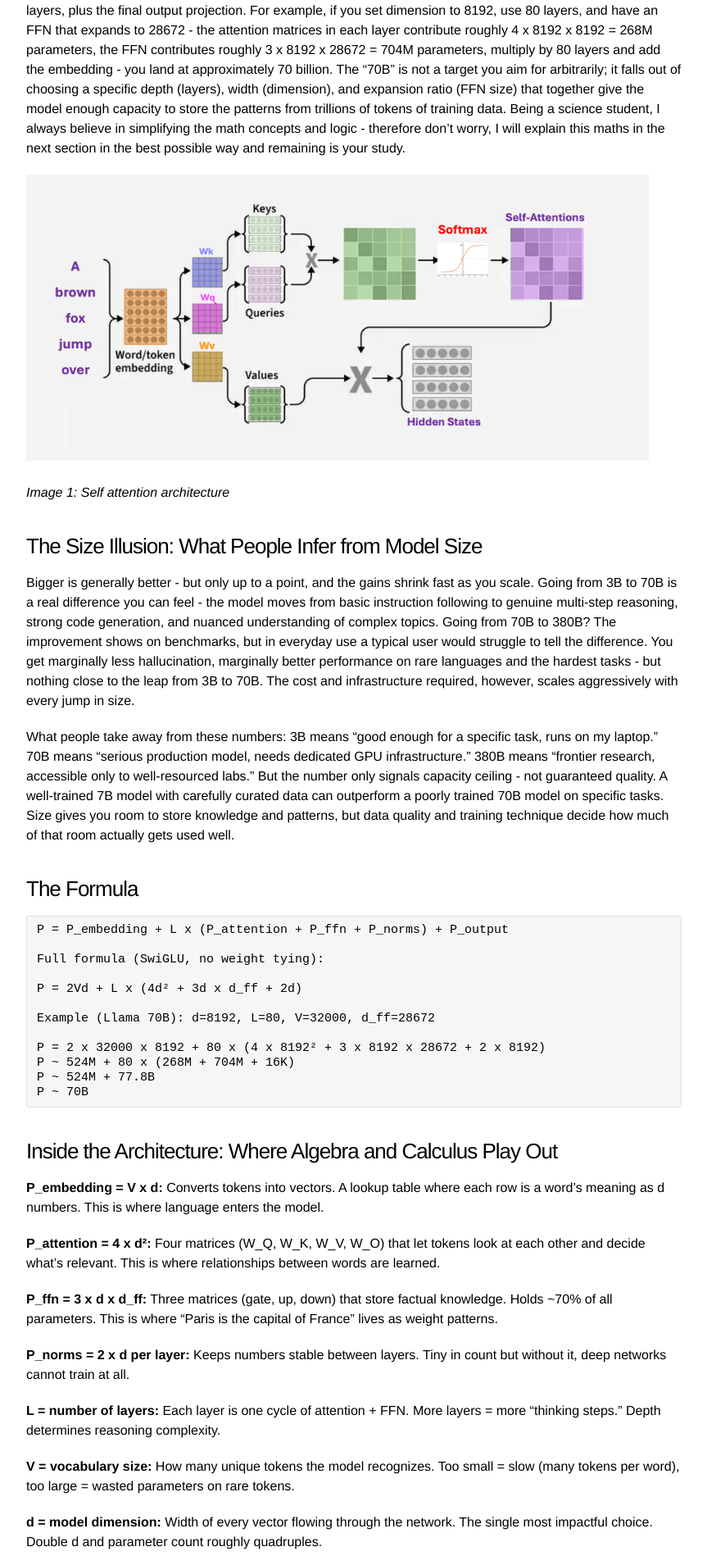
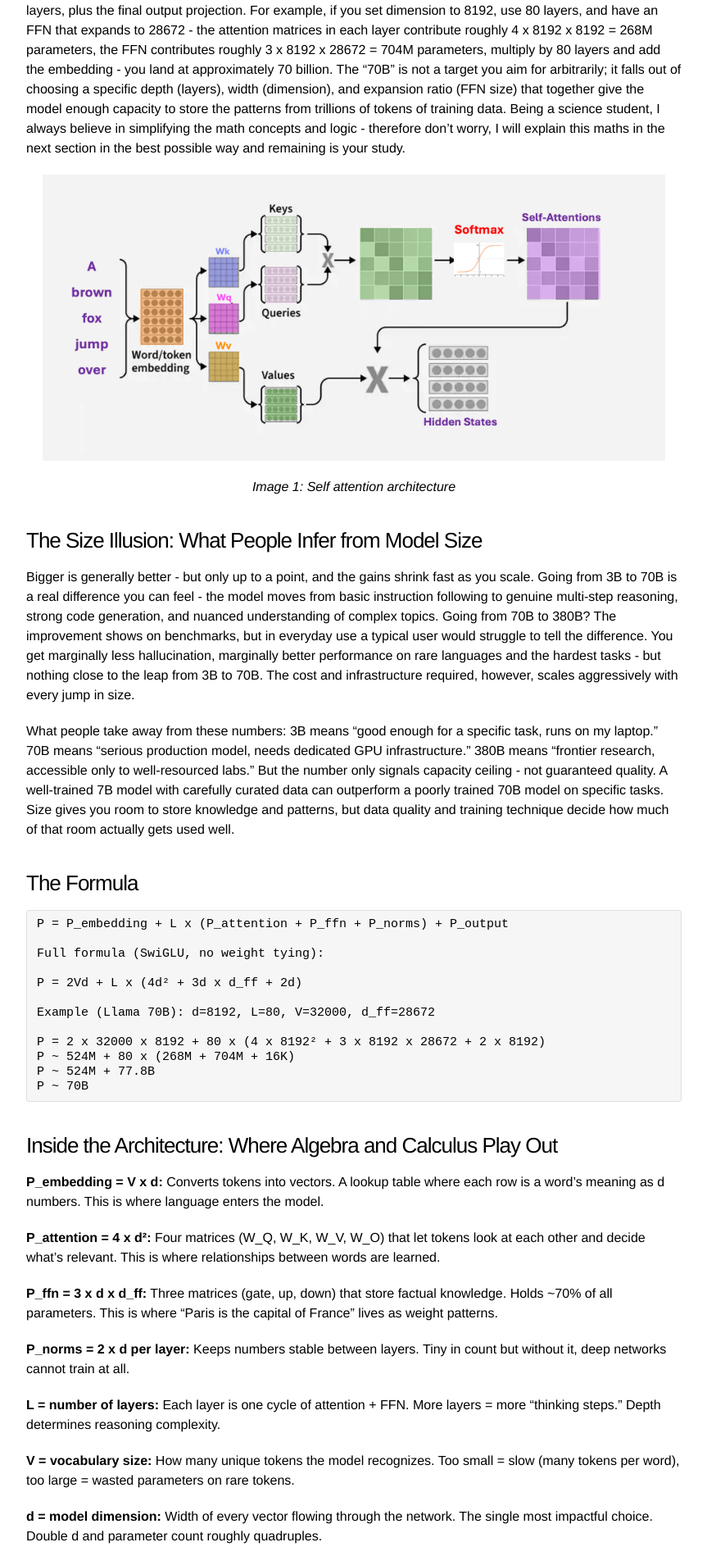
Before and after one commit to deycoding/deycoding.github.io, a Jekyll site: the page built from _posts/2026-06-15-what-does-70b-parameters-mean.md, in a window 1280 px wide. Shown: the part 1150-3059 px from the top of the page at 82% size, without its empty margins (208-1071 px from the left). Built offline with Jekyll 4.4.1, drawn with Linux system fonts in a browser that asks for light colours.

```diff
--- a/_posts/2026-06-15-what-does-70b-parameters-mean.md
+++ b/_posts/2026-06-15-what-does-70b-parameters-mean.md
@@ -19,9 +19,9 @@ People talk about parameters, flex the model size they use and they talk about t
 
 A 70B parameter model means there are 70 billion individual numbers (weights) stored across all the matrices in the network. Here network means Neural Network (NN). This number comes directly from the architecture choices: the embedding layer (vocabulary size x dimension), each transformer layer's attention matrices (Q, K, V, output projections) and feed-forward network matrices (two or three large linear layers), repeated across all layers, plus the final output projection. For example, if you set dimension to 8192, use 80 layers, and have an FFN that expands to 28672 - the attention matrices in each layer contribute roughly 4 x 8192 x 8192 = 268M parameters, the FFN contributes roughly 3 x 8192 x 28672 = 704M parameters, multiply by 80 layers and add the embedding - you land at approximately 70 billion. The "70B" is not a target you aim for arbitrarily; it falls out of choosing a specific depth (layers), width (dimension), and expansion ratio (FFN size) that together give the model enough capacity to store the patterns from trillions of tokens of training data. Being a science student, I always believe in simplifying the math concepts and logic - therefore don't worry, I will explain this maths in the next section in the best possible way and remaining is your study.
 
-![Neural Network Architecture](/assets/images/nn-arch.png){: style="max-width:100%; width:760px"}
+![Neural Network Architecture](/assets/images/nn-arch.png){: style="max-width:100%; width:760px; display:block; margin:1rem auto"}
 
-*Image 1: Self attention architecture*
+*Image 1: Self attention architecture*{: style="text-align:center; display:block"}
 
 ### The Size Illusion: What People Infer from Model Size
 
```
